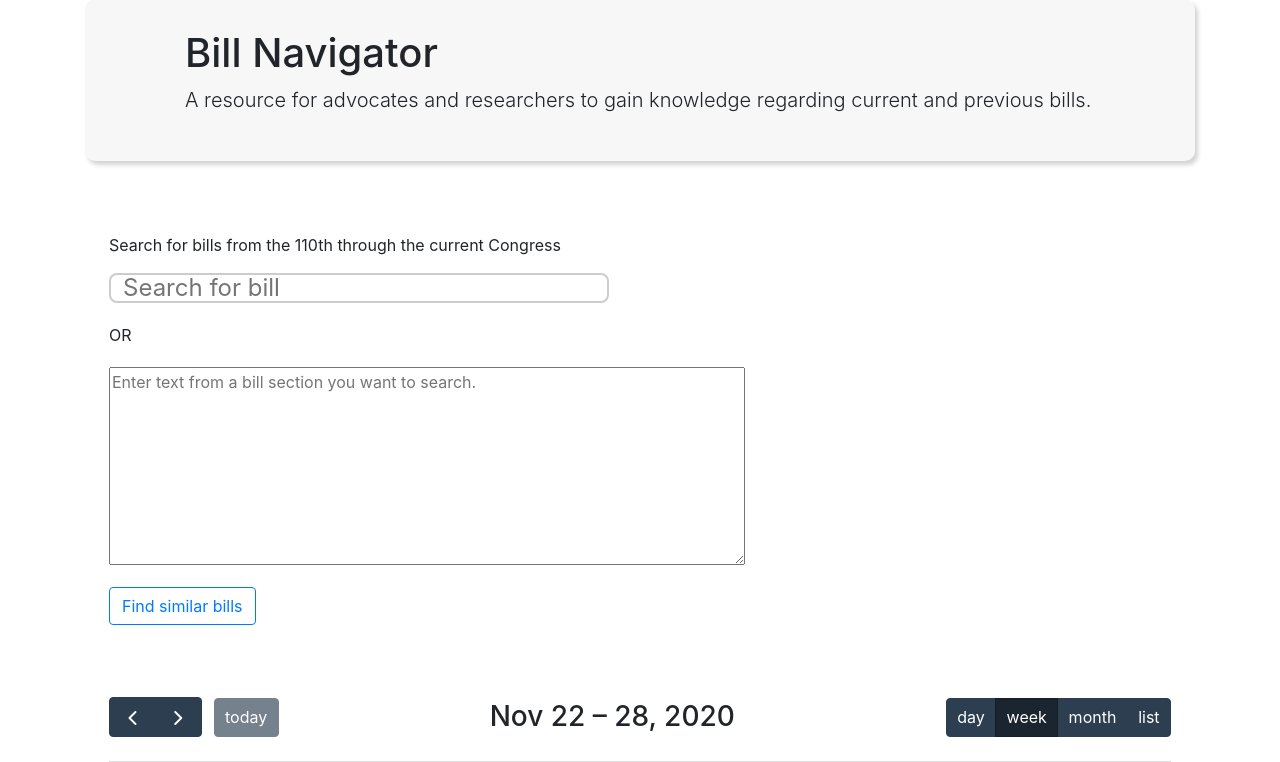
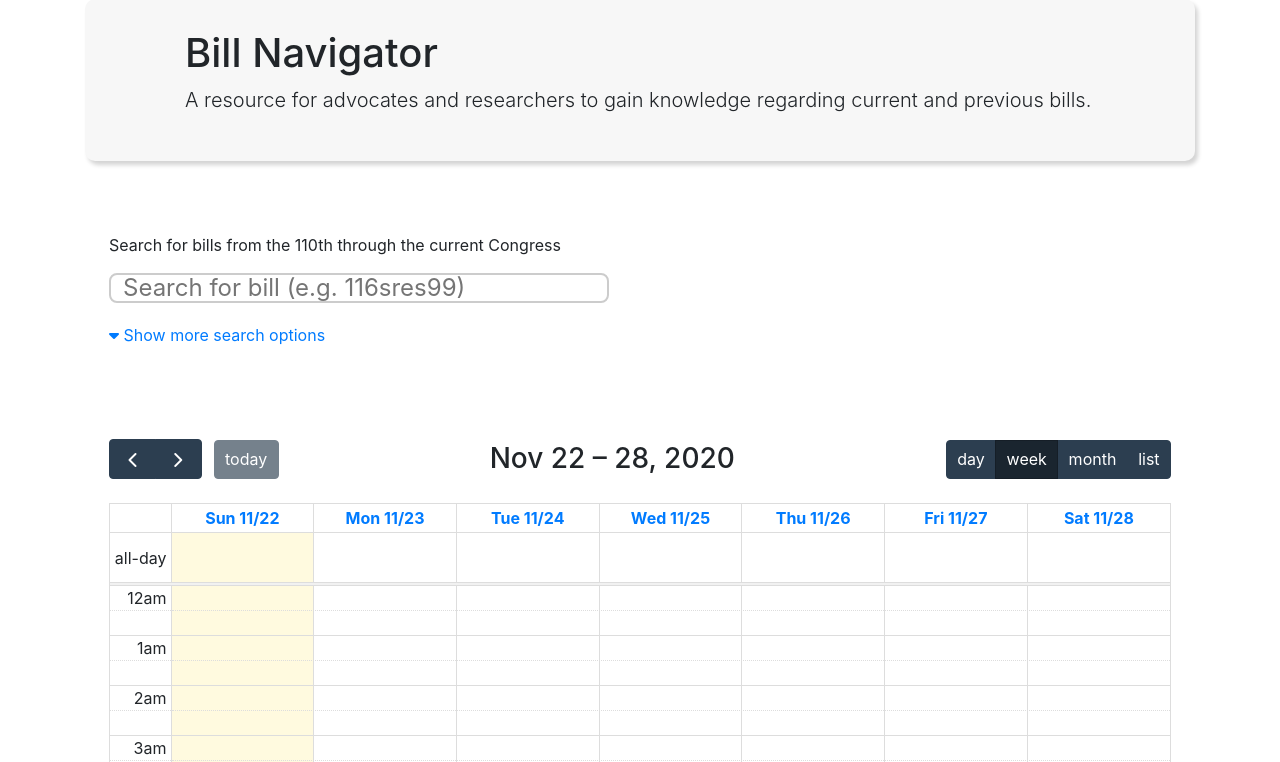
Before and after one commit to unitedstates/BillMap, a Django app: page /home/ in a window 1280 px wide. Shown: the part 105-867 px from the top of the page. Run offline with Django 3.2, Linux system fonts and the light colour scheme; lists and menus that the app fills with data are empty; parts of the project's set-up code (start-up, migrations or seed data) failed here and were passed over; some libraries are stand-ins or nearby versions.

Commit message:
Adding search example in placeholder text and making bill text search panel collapsible

```diff
--- a/server_py/flatgov/templates/home/home.html
+++ b/server_py/flatgov/templates/home/home.html
@@ -256,13 +256,16 @@ label textarea{
         <div class="search p-4 mb-4">
           <p>Search for bills from the 110th through the current Congress</p>
           <div >
-            <input id="bill-search" type="text" class="typeahead" placeholder="Search for bill">
+            <input id="bill-search" type="text" class="typeahead" placeholder="Search for bill (e.g. 116sres99)">
             <!--<a class="btn btn-primary" target="_blank" href="#" id="gobutton">GO!</a>-->
           </div>
           <div id="or-div">
-          OR
+          <a data-toggle="collapse" href="#bill-text-div" role="button" aria-expanded="false" aria-controls="bill-text-div">
+            <i class="fa fa-caret-down" aria-hidden="true"></i>
+            Show more search options
+          </a>
           </div>
-          <div id="bill-text-div">
+          <div id="bill-text-div" class="collapse">
             <form action="" method="POST" class="post-form">{% csrf_token %}
               {{ form.as_p }}
               <input class="btn btn-outline-primary" type="submit" value="Find similar bills">
```
